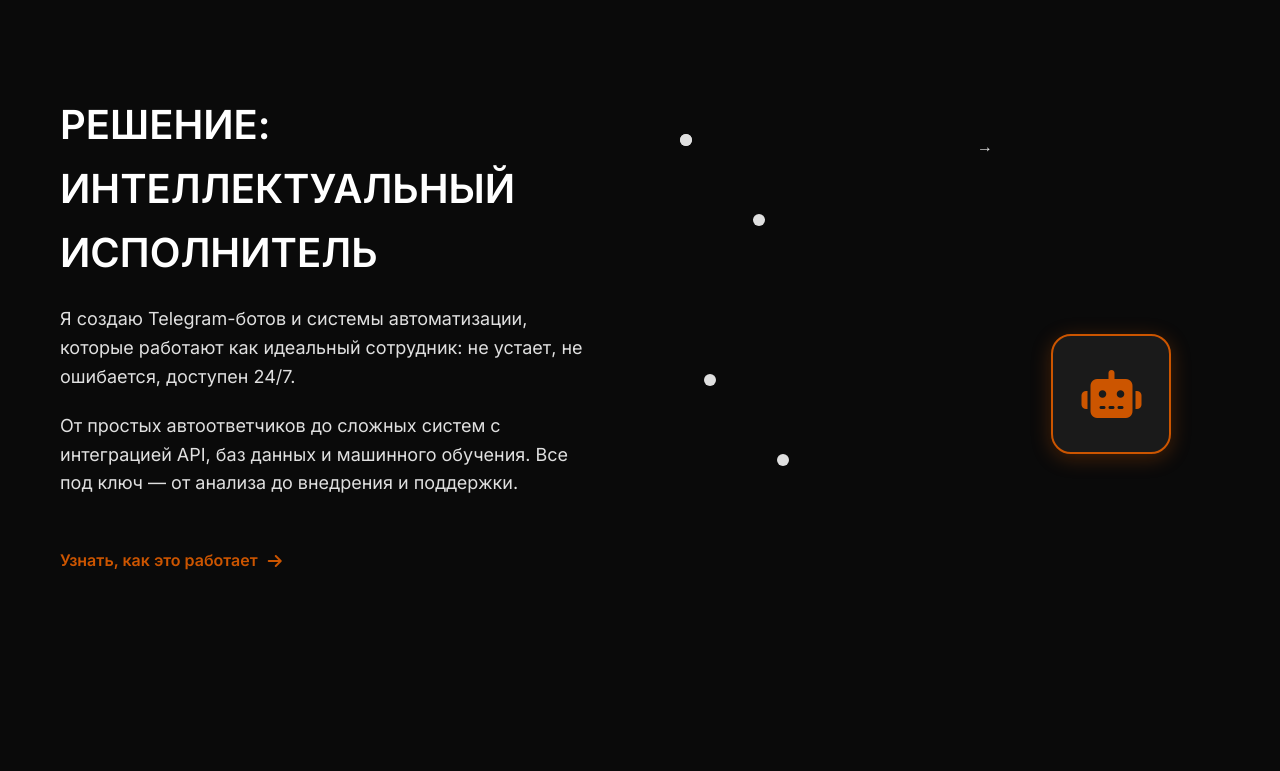
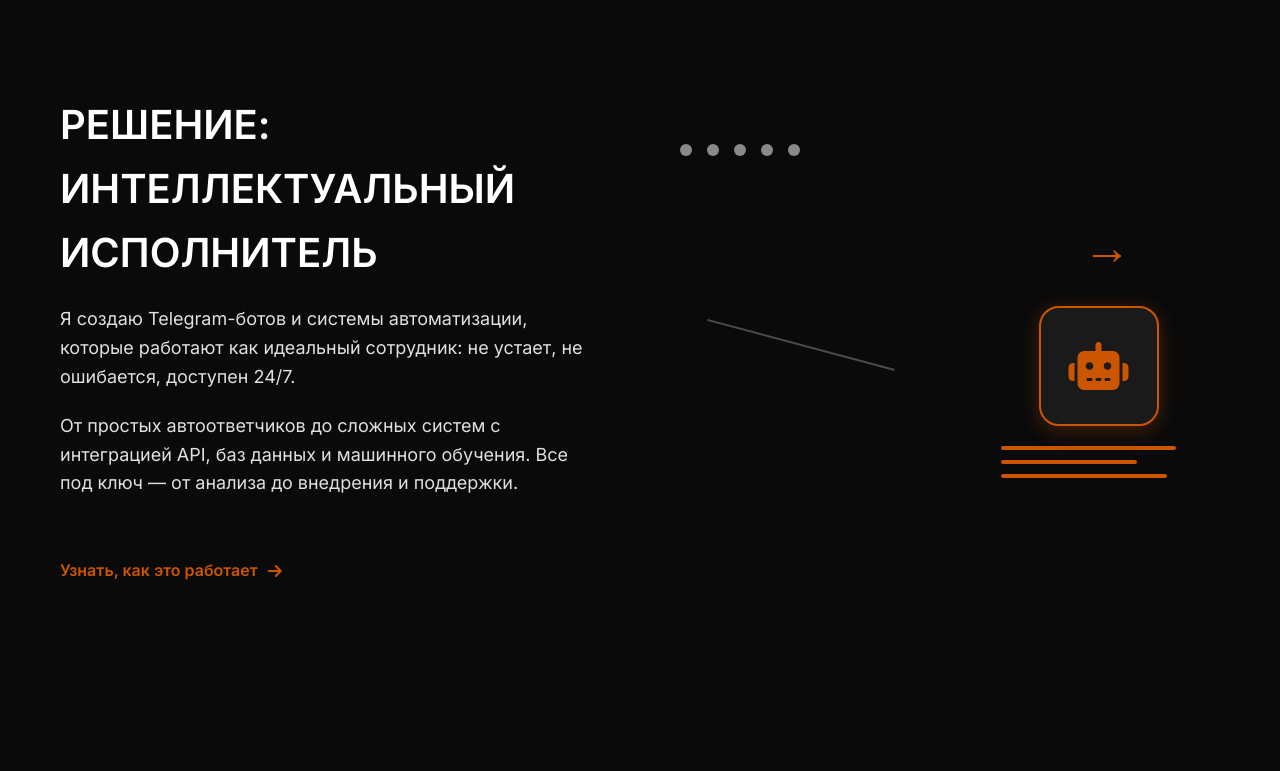
Before and after one commit to killkashadow/killka-portfolio, a plain HTML site: page index.html in a window 1280 px wide. Shown: the part 1560-2331 px from the top of the page. Drawn offline with Linux system fonts and the light colour scheme.

Commit message:
Update style.css

```diff
--- a/style.css
+++ b/style.css
@@ -298,7 +298,8 @@ p {
     font-weight: 600;
     margin-top: 30px;
     cursor: pointer;
-    transition: transform var(--transition-fast);
+    transition: all var(--transition-fast);
+    padding: 10px 0;
 }
 
 .solution-arrow i {
@@ -308,6 +309,7 @@ p {
 
 .solution-arrow:hover {
     transform: translateX(5px);
+    color: #b34a00;
 }
 
 .solution-arrow:hover i {
@@ -334,25 +336,28 @@ p {
 
 .chaos-side {
     left: 0;
+    display: flex;
+    flex-wrap: wrap;
+    gap: 15px;
 }
 
 .order-side {
     right: 0;
+    display: flex;
+    flex-direction: column;
+    align-items: center;
+    justify-content: center;
 }
 
 .dot {
-    position: absolute;
     width: 12px;
     height: 12px;
     background-color: var(--color-light-grey);
     border-radius: 50%;
+    opacity: 0.6;
 }
 
-.chaos-side .dot:nth-child(1) { top: 20%; left: 30%; }
-.chaos-side .dot:nth-child(2) { top: 60%; left: 10%; }
-.chaos-side .dot:nth-child(3) { top: 80%; left: 40%; }
-
-.chaotic {
+.chaotic-line {
     position: absolute;
     width: 80%;
     height: 2px;
@@ -364,51 +369,52 @@ p {
     transform: rotate(15deg);
 }
 
-.flow-line {
-    position: absolute;
-    width: 80%;
-    height: 4px;
-    background-color: var(--color-dull-orange);
-    top: 50%;
-    right: 10%;
-    border-radius: 10px;
+.flow-arrow {
+    font-size: 3rem;
+    color: var(--color-dull-orange);
+    margin-bottom: 20px;
+    animation: moveArrow 2s infinite;
 }
 
-.flow-line::after {
-    content: '';
-    position: absolute;
-    width: 100%;
-    height: 100%;
-    background-color: var(--color-dull-orange);
-    border-radius: 10px;
-    animation: flow 3s infinite;
-}
-
-@keyframes flow {
-    0% { transform: translateX(-100%); opacity: 0; }
-    50% { opacity: 1; }
-    100% { transform: translateX(100%); opacity: 0; }
+@keyframes moveArrow {
+    0%, 100% { transform: translateX(0); }
+    50% { transform: translateX(10px); }
 }
 
 .bot-silhouette {
-    position: absolute;
     width: 120px;
     height: 120px;
     background-color: var(--color-dark-grey);
     border-radius: 20px;
-    bottom: 20%;
-    right: 20%;
     display: flex;
     align-items: center;
     justify-content: center;
     border: 2px solid var(--color-dull-orange);
     box-shadow: var(--shadow-orange);
+    margin-bottom: 20px;
 }
 
 .bot-silhouette i {
     font-size: 3rem;
     color: var(--color-dull-orange);
 }
+
+.order-lines {
+    display: flex;
+    flex-direction: column;
+    gap: 10px;
+    width: 80%;
+}
+
+.order-line {
+    height: 4px;
+    background-color: var(--color-dull-orange);
+    border-radius: 2px;
+}
+
+.order-line:nth-child(1) { width: 90%; }
+.order-line:nth-child(2) { width: 70%; }
+.order-line:nth-child(3) { width: 85%; }
 
 /* 4. Principles */
 .principles-cards {
@@ -463,6 +469,7 @@ p {
     padding-top: 20px;
     border-top: 1px solid var(--color-medium-grey);
     color: var(--color-white);
+    font-size: 1rem;
 }
 
 .principles-cta {
@@ -505,6 +512,7 @@ p {
     background-color: var(--color-dull-orange);
     color: var(--color-deep-black);
     border-color: var(--color-dull-orange);
+    transform: scale(1.1);
 }
 
 .step-icon {
@@ -512,6 +520,9 @@ p {
     color: var(--color-light-grey);
     margin-bottom: 20px;
     height: 60px;
+    display: flex;
+    align-items: center;
+    justify-content: center;
 }
 
 .timeline-line {
```
